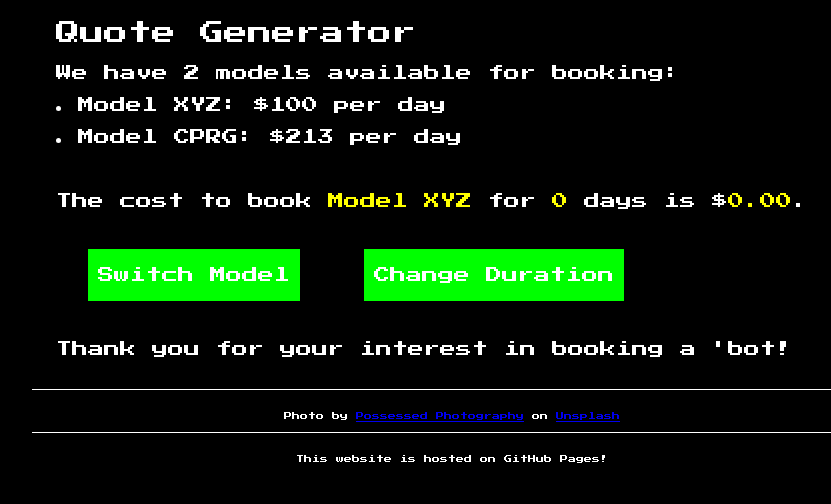
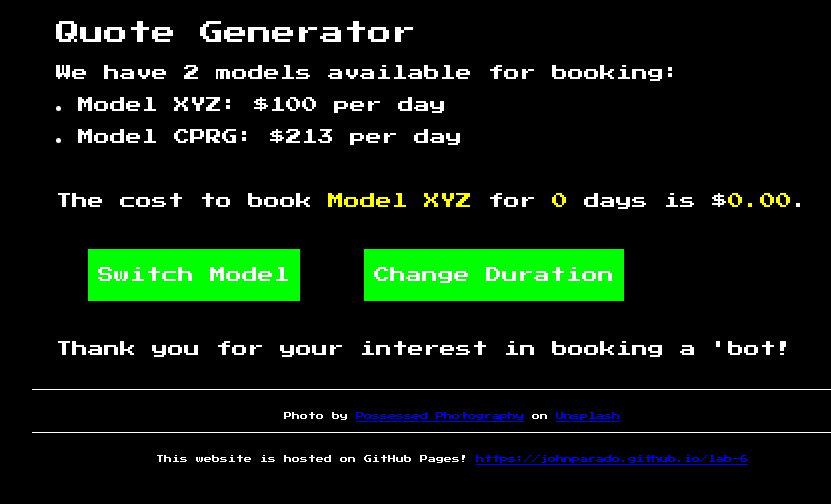
Before and after one commit to johnparado/lab-6, a plain HTML site: page index.html in a window 1280 px wide. Shown: the part 104-608 px from the top of the page, without its empty margins (188-1019 px from the left). Drawn offline with Linux system fonts and the light colour scheme.

Commit message:
Update index.html

```diff
--- a/index.html
+++ b/index.html
@@ -58,7 +58,9 @@
       </p>
       <p>
         This website is hosted on GitHub Pages!
-        <a href="https://johnparado.github.io/lab-6/" /a>
+        <a href="https://johnparado.github.io/lab-6/"
+		>https://johnparado.github.io/lab-6</a
+	>
       </p>
     </footer>
 	<script src="scripts/script.js"></script>
```
